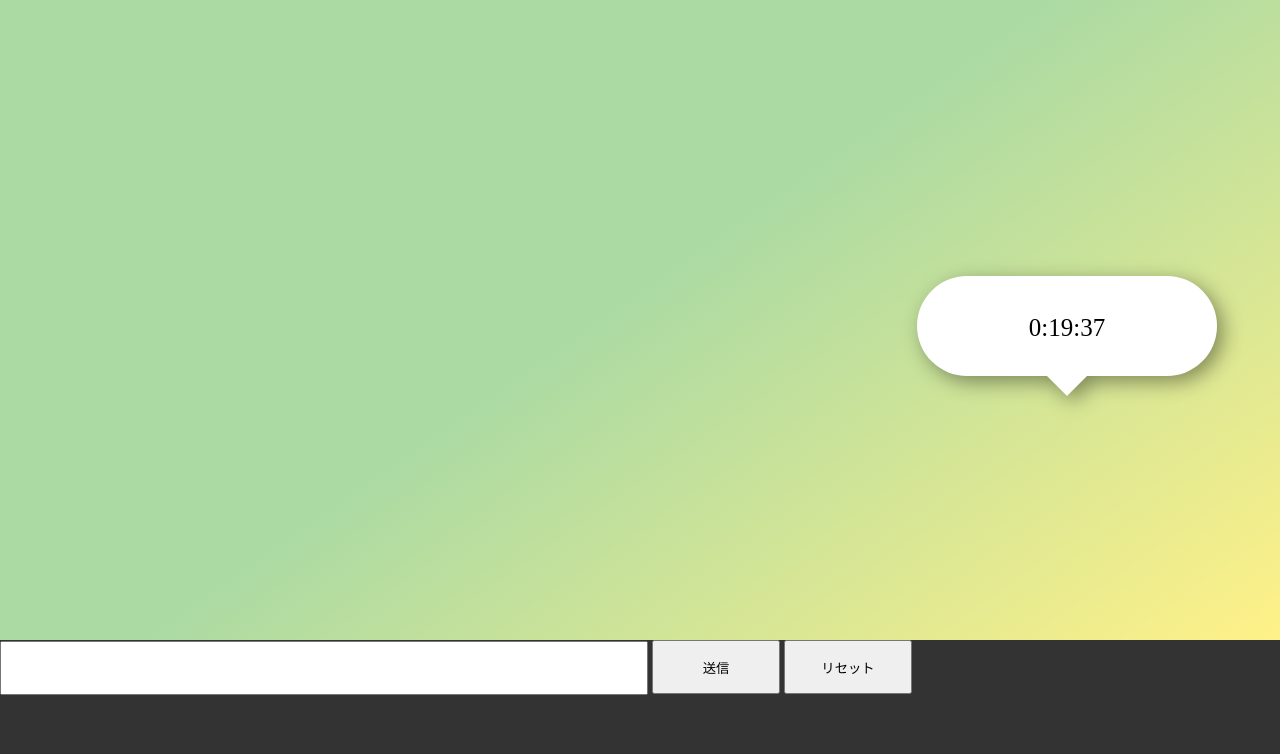
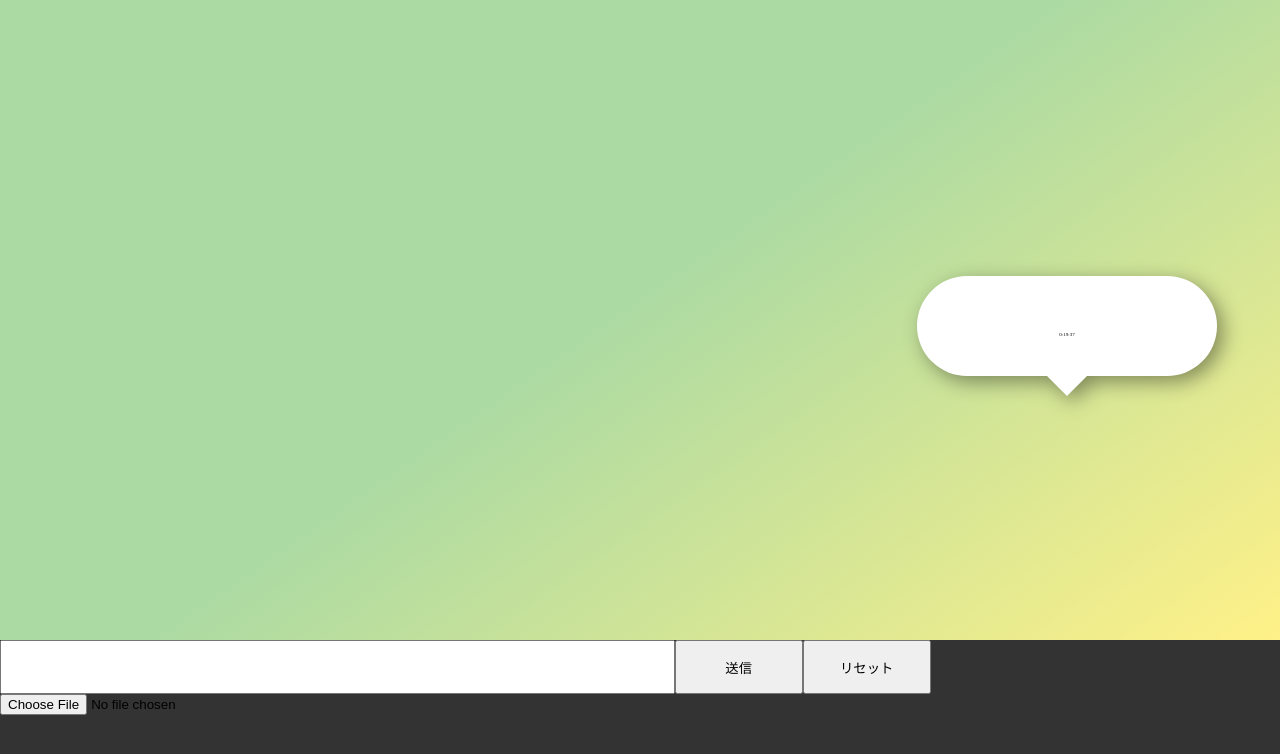
Before and after one commit to koudaihirata/----, a plain HTML site: page index.html in a window 1280 px wide. Both pictures are taken after a click on the button "送信". Drawn offline with Linux system fonts and the light colour scheme.

Commit message:
画像投入

```diff
--- a/index.css
+++ b/index.css
@@ -5,16 +5,20 @@ html,body{
     width: 100%;
     user-select: none;
 }
-
+.text_box{
+    display: flex;
+    flex-direction: column;
+}
 .text_wrap{
     height: 20%;
     background-color: #333;
     width: 100%;
+    display: flex;
 }
 
 #text{
     height: 30%;
-    width: 50%;
+    width: 50em;
 }
 
 .send_btn{
@@ -129,3 +133,7 @@ html,body{
     transform: translateX(-3px) rotate(-45deg);
     transform-origin: center bottom;
 }
+
+small{
+    font-size: 5px;
+}
--- a/index.html
+++ b/index.html
@@ -13,7 +13,10 @@
         </div> -->
     </section>
     <section class="text_wrap">
-        <input type="text" id="text">
+        <div class="text_box">
+            <input type="text" id="text">
+            <input type="file" id="file" accept="image/jpeg, image/png">
+        </div>
         <input type="button" class="send_btn" value="送信">
         <input type="button" class="reset" value="リセット">
     </section>
--- a/index.js
+++ b/index.js
@@ -3,7 +3,7 @@ const sendBtn = document.querySelector(".send_btn");
 const resetBtn = document.querySelector(".reset");
 const commentArea = document.querySelector(".comment_area");
 const textBox = document.getElementById("text");
-
+const File = document.getElementById("file")
 
 // "sendBtn"ボタンがクリックされたときのイベントリスナー
 sendBtn.addEventListener( "click", () =>{
@@ -12,13 +12,13 @@ sendBtn.addEventListener( "click", () =>{
     // 作成したdiv要素に"comment"クラスを追加
     comment.classList.add("comment");
 
-    // 作成したdiv要素の内部HTMLにテキストボックスの値と時刻を設定
+    // 作成したdiv要素の内部HTMLにテキストボックスの値を設定
     let time = new Date();
     let hours = time.getHours();
     let minutes = time.getMinutes();
     let seconds = time.getSeconds();
     let Time = "   " + hours + ":" + minutes + ":" + seconds
-    comment.innerHTML = textBox.value + "<small>" + Time + "</small>";
+    comment.innerHTML = textBox.value + File.value + "<small>" + Time + "</small>";
 
     // 親divの中に子divを作成
     let CDelete = document.createElement("div");
```
